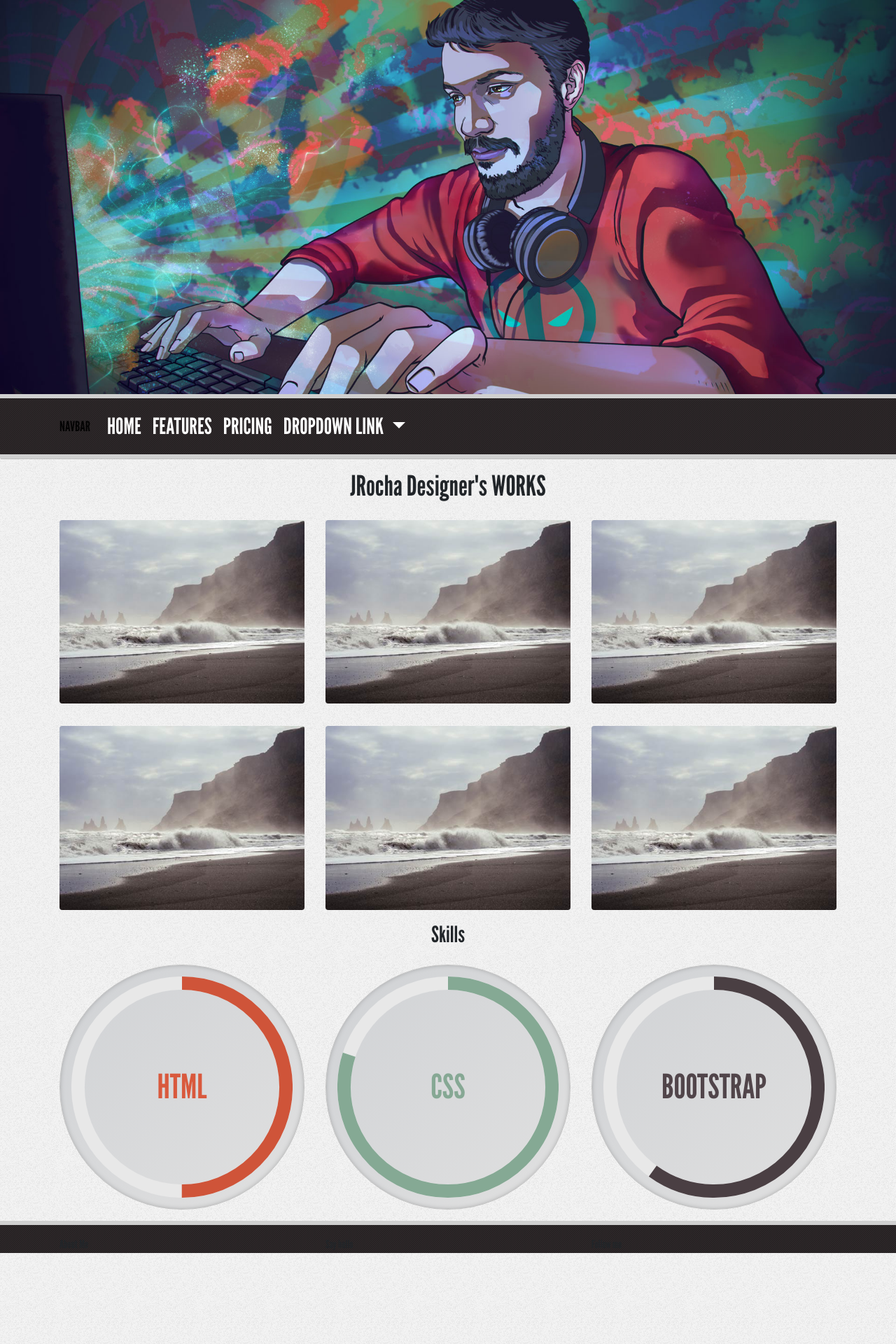
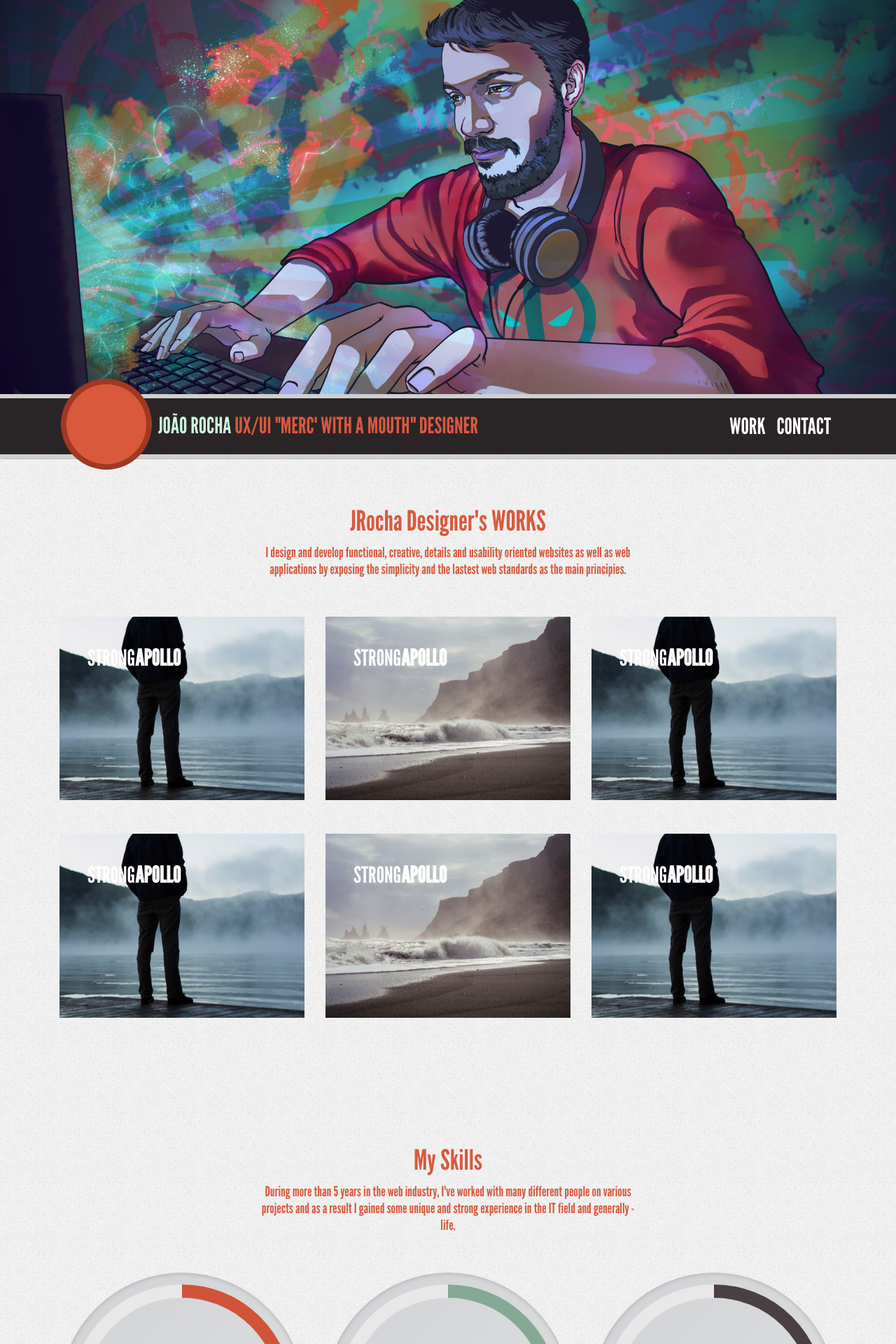
Before and after one commit to joaorocha/new-portfolio, a PHP site: page / in a window 1280 px wide. Shown: the top 1920 px of the page at 70% size. Run offline with PHP 8.4, Linux system fonts and the light colour scheme; some libraries are stand-ins or nearby versions.

Commit message:
Atualização e seções de footer

```diff
--- a/css/style.css
+++ b/css/style.css
@@ -15,7 +15,15 @@ body {
 	background: url(../img/pattern-noise.png) top left repeat;
 	background-position: top left;
 	font-family: "League Gothic", sans-serif;
-	height: 100000px;
+	/*height: 100000px;*/
+}
+
+.section-title {
+	color: #d9593d;
+}
+
+.section-title h2 {
+	font-size: 2.5rem
 }
 /***GENERAL***/
 
@@ -37,6 +45,8 @@ body {
 	box-shadow: 1px 1px rgba(0, 0, 0, 0.2);
 	font-size: 2em;
 	text-transform: uppercase;
+	-webkit-backface-visibility: hidden !important;
+    top: -1px;
 }
 
 .navbar-nav li a {
@@ -51,15 +61,37 @@ body {
 .navbar-nav li a:hover {
 	color: #C9F9DD !important;
 }
+
+.logo {
+	position: absolute;
+    top: -30px;
+}
+
+.text-menu {
+    color: #d9593d;
+    margin: 0px;
+    padding: 0px;
+    margin-left: 125px;
+}
+
+.color-light {
+	color: #C9F9DD
+}
 /***MENU***/
 
 
 /***JOBS***/
-
+#jobs {
+	padding: 50px 0px;
+}
 /***JOBS***/
 
 
 /***SKILLS***/
+#skills {
+	padding: 50px 0px;
+}
+
 .skill {
     width: 100%;
     /* height: 200px; */
@@ -90,5 +122,234 @@ footer {
 	background: url(../img/pattern-hash.png) top left repeat;
 	background-color: #272123;
 	border-top: 6px solid #d0d0d0;
+	padding: 50px 0px;
+}
+
+.about p {
+	color: #fff;
+	text-align: justify;
+	font-size: 1.3em;
+}
+
+.about h3,
+.contact h3,
+.social h3 {
+	text-transform: uppercase;
+	color: #d9593d;
+}
+
+.contact-label {
+	color: #fff;
+}
+
+.email-input,
+.message-field {
+	background-color: #fffee9;
+}
+
+.contact-btn {
+	background-color: #d9593d;
+    color: #fff;
+    text-transform: uppercase;
+    padding: 5px 60px;
+    border: none;
+    font-size: 1.3em;
+}
+
+.social-icon {
+
+	background-color: #443a3e;
+  	padding: 7px 7px;
+  	border-radius: 50%;
+  	color: #ffffff;
+  	font-size: 1.5em;
+  	display: inline-block;
+}
+
+.social-icon i {
+  	background-color: #67585e;
+  	border: 1px solid #8e7e7e;
+  	border-radius: 50%;
+  	color: #383033;
+	-webkit-transition: all 0.3s ease-in-out;
+  	-moz-transition: all 0.3s ease-in-out;
+  	-o-transition: all 0.3s ease-in-out;
+  	transition: all 0.3s ease-in-out;
+}
+
+.social-icon i:hover {
+  	transform: scale(1.1);
+  	-ms-transform: scale(1.1);
+  	-webkit-transform: scale(1.1);
+}
+
+.fb-icon {
+  	padding: 20px 25px;
+}
+
+.li-icon {
+  	padding: 20px 21px;
+}
+
+.gp-icon {
+  	padding: 20px 21px;
 }
 /***FOOTER***/
+
+
+
+
+.grid {
+	position: relative;
+	clear: both;
+	margin: 0 auto;
+/*	padding: 1em 0 4em;
+	max-width: 1000px;*/
+	list-style: none;
+	text-align: center;
+}
+
+/* Common style */
+.grid figure {
+	position: relative;
+	float: left;
+	overflow: hidden;
+	/*margin: 10px 1%;
+	min-width: 320px;
+	max-width: 480px;
+	max-height: 360px;
+	width: 48%;*/
+	height: auto;
+	background: #3085a3;
+	text-align: center;
+	cursor: pointer;
+}
+
+.grid figure img {
+	position: relative;
+	display: block;
+	min-height: 100%;
+	max-width: 100%;
+	opacity: 0.8;
+}
+
+.grid figure figcaption {
+	padding: 2em;
+	color: #fff;
+	text-transform: uppercase;
+	font-size: 1.25em;
+	-webkit-backface-visibility: hidden;
+	backface-visibility: hidden;
+}
+
+.grid figure figcaption::before,
+.grid figure figcaption::after {
+	pointer-events: none;
+}
+
+.grid figure figcaption,
+.grid figure figcaption > a {
+	position: absolute;
+	top: 0;
+	left: 0;
+	width: 100%;
+	height: 100%;
+}
+
+/* Anchor will cover the whole item by default */
+/* For some effects it will show as a button */
+.grid figure figcaption > a {
+	z-index: 1000;
+	text-indent: 200%;
+	white-space: nowrap;
+	font-size: 0;
+	opacity: 0;
+}
+
+.grid figure h2 {
+	word-spacing: -0.15em;
+	font-weight: 300;
+}
+
+.grid figure h2 span {
+	font-weight: 800;
+}
+
+.grid figure h2,
+.grid figure p {
+	margin: 0;
+}
+
+.grid figure p {
+	letter-spacing: 1px;
+	font-size: 68.5%;
+}
+
+/* Individual effects */
+
+
+/*-----------------*/
+/***** Apollo *****/
+/*-----------------*/
+
+figure.effect-apollo {
+	background: #272123;
+}
+
+figure.effect-apollo img {
+	opacity: 0.95;
+	-webkit-transition: opacity 0.35s, -webkit-transform 0.35s;
+	transition: opacity 0.35s, transform 0.35s;
+	-webkit-transform: scale3d(1.05,1.05,1);
+	transform: scale3d(1.05,1.05,1);
+}
+
+figure.effect-apollo figcaption::before {
+	position: absolute;
+	top: 0;
+	left: 0;
+	width: 100%;
+	height: 100%;
+	background: rgba(255,255,255,0.5);
+	content: '';
+	-webkit-transition: -webkit-transform 0.6s;
+	transition: transform 0.6s;
+	-webkit-transform: scale3d(1.9,1.4,1) rotate3d(0,0,1,45deg) translate3d(0,-100%,0);
+	transform: scale3d(1.9,1.4,1) rotate3d(0,0,1,45deg) translate3d(0,-100%,0);
+}
+
+figure.effect-apollo p {
+    position: absolute;
+    right: 0;
+    bottom: 0;
+    margin: 2em;
+    padding: 0 .5em;
+    max-width: 150px;
+    border-right: 4px solid #fff;
+    text-align: right;
+    opacity: 0;
+    -webkit-transition: opacity 0.35s;
+    transition: opacity 0.35s;
+    font-size: .8em;
+}
+
+figure.effect-apollo h2 {
+	text-align: left;
+}
+
+figure.effect-apollo:hover img {
+	opacity: 0.6;
+	-webkit-transform: scale3d(1,1,1);
+	transform: scale3d(1,1,1);
+}
+
+figure.effect-apollo:hover figcaption::before {
+	-webkit-transform: scale3d(1.9,1.4,1) rotate3d(0,0,1,45deg) translate3d(0,100%,0);
+	transform: scale3d(1.9,1.4,1) rotate3d(0,0,1,45deg) translate3d(0,100%,0);
+}
+
+figure.effect-apollo:hover p {
+	opacity: 1;
+	-webkit-transition-delay: 0.1s;
+	transition-delay: 0.1s;
+}
--- a/index.html
+++ b/index.html
@@ -12,6 +12,11 @@
         <link rel="stylesheet" href="css/style.css">
 
         <title>JRocha Designer</title>
+
+        <link rel="stylesheet" href="https://use.fontawesome.com/releases/v5.0.8/css/solid.css" integrity="sha384-v2Tw72dyUXeU3y4aM2Y0tBJQkGfplr39mxZqlTBDUZAb9BGoC40+rdFCG0m10lXk" crossorigin="anonymous">
+        <link rel="stylesheet" href="https://use.fontawesome.com/releases/v5.0.8/css/regular.css" integrity="sha384-A/oR8MwZKeyJS+Y0tLZ16QIyje/AmPduwrvjeH6NLiLsp4cdE4uRJl8zobWXBm4u" crossorigin="anonymous">
+        <link rel="stylesheet" href="https://use.fontawesome.com/releases/v5.0.8/css/brands.css" integrity="sha384-IiIL1/ODJBRTrDTFk/pW8j0DUI5/z9m1KYsTm/RjZTNV8RHLGZXkUDwgRRbbQ+Jh" crossorigin="anonymous">
+        <link rel="stylesheet" href="https://use.fontawesome.com/releases/v5.0.8/css/fontawesome.css" integrity="sha384-q3jl8XQu1OpdLgGFvNRnPdj5VIlCvgsDQTQB6owSOHWlAurxul7f+JpUOVdAiJ5P" crossorigin="anonymous">
     </head>
     <body>
         <!--HEADER-->
@@ -22,30 +27,20 @@
         <!--MENU-->
         <nav class="navbar sticky-top navbar-light navbar-expand-lg">
             <div class="container">
-                <a class="navbar-brand" href="#">Navbar</a>
+                <a class="navbar-brand" href="#">
+                    <img src="img/logo.png" width="134" height="134" alt="" class="logo">
+                  </a>
                 <button class="navbar-toggler" type="button" data-toggle="collapse" data-target="#navbarNavDropdown" aria-controls="navbarNavDropdown" aria-expanded="false" aria-label="Toggle navigation">
                     <span class="navbar-toggler-icon"></span>
                 </button>
+                <h2 class="text-menu"><span class="color-light">João Rocha</span> UX/UI "Merc' with a mouth" designer</h2>
                 <div class="collapse navbar-collapse" id="navbarNavDropdown">
-                    <ul class="navbar-nav">
+                    <ul class="navbar-nav ml-auto">
                         <li class="nav-item active">
-                            <a class="nav-link" href="#">Home <span class="sr-only">(current)</span></a>
+                            <a class="nav-link" href="#">WORK <span class="sr-only">(current)</span></a>
                         </li>
                         <li class="nav-item">
-                            <a class="nav-link" href="#">Features</a>
-                        </li>
-                        <li class="nav-item">
-                            <a class="nav-link" href="#">Pricing</a>
-                        </li>
-                        <li class="nav-item dropdown">
-                            <a class="nav-link dropdown-toggle" href="#" id="navbarDropdownMenuLink" data-toggle="dropdown" aria-haspopup="true" aria-expanded="false">
-                                Dropdown link
-                            </a>
-                            <div class="dropdown-menu" aria-labelledby="navbarDropdownMenuLink">
-                                <a class="dropdown-item" href="#">Action</a>
-                                <a class="dropdown-item" href="#">Another action</a>
-                                <a class="dropdown-item" href="#">Something else here</a>
-                            </div>
+                            <a class="nav-link" href="#">CONTACT</a>
                         </li>
                     </ul>
                 </div>
@@ -57,29 +52,86 @@
             <!--JOBS-->
             <div id="jobs">
                 <div class="row justify-content-center my-3">
-                    <div class="col-4">
-                        <h1 class="text-center">JRocha Designer's WORKS</h1>
+                    <div class="col-6">
+                        <div class="section-title">
+                            <h1 class="text-center">JRocha Designer's WORKS</h1>
+                            <h5 class="subtitle text-center">I design and develop functional, creative, details and usability oriented websites as well as web applications by exposing the simplicity and the lastest web standards as the main principies.</h5>
+                        </div>
                     </div>
                 </div>
-                <div class="row my-3">
+                <div class="row my-5">
                     <div class="col">
-                        <img src="img/22.jpg" class="img-fluid rounded">
+                        <div class="grid">
+                            <figure class="effect-apollo">
+                                <img src="img/18.jpg" alt="img18"/>
+                                <figcaption>
+                                    <h2>Strong <span>Apollo</span></h2>
+                                    <p>Wordpress<br>Responsive<br>Web Design<br>E-Commerce</p>
+                                    <a href="#">View more</a>
+                                </figcaption>
+                            </figure>
+                        </div>
                     </div>
                     <div class="col">
-                        <img src="img/22.jpg" class="img-fluid rounded">
+                        <div class="grid">
+                            <figure class="effect-apollo">
+                                <img src="img/22.jpg" alt="img18"/>
+                                <figcaption>
+                                    <h2>Strong <span>Apollo</span></h2>
+                                    <p>Apollo's last game of pool was so strange.</p>
+                                    <a href="#">View more</a>
+                                </figcaption>
+                            </figure>
+                        </div>
                     </div>
                     <div class="col">
-                        <img src="img/22.jpg" class="img-fluid rounded">
+                        <div class="grid">
+                            <figure class="effect-apollo">
+                                <img src="img/18.jpg" alt="img18"/>
+                                <figcaption>
+                                    <h2>Strong <span>Apollo</span></h2>
+                                    <p>Apollo's last game of pool was so strange.</p>
+                                    <a href="#">View more</a>
+                                </figcaption>
+                            </figure>
+                        </div>
                     </div>
                     <div class="w-100 my-3"></div>
                     <div class="col">
-                        <img src="img/22.jpg" class="img-fluid rounded">
+                        <div class="grid">
+                            <figure class="effect-apollo">
+                                <img src="img/18.jpg" alt="img18"/>
+                                <figcaption>
+                                    <h2>Strong <span>Apollo</span></h2>
+                                    <p>Apollo's last game of pool was so strange.</p>
+                                    <a href="#">View more</a>
+                                </figcaption>
+                            </figure>
+                        </div>
                     </div>
                     <div class="col">
-                        <img src="img/22.jpg" class="img-fluid rounded">
+                        <div class="grid">
+                            <figure class="effect-apollo">
+                                <img src="img/22.jpg" alt="img18"/>
+                                <figcaption>
+                                    <h2>Strong <span>Apollo</span></h2>
+                                    <p>Apollo's last game of pool was so strange.</p>
+                                    <a href="#">View more</a>
+                                </figcaption>
+                            </figure>
+                        </div>
                     </div>
                     <div class="col">
-                        <img src="img/22.jpg" class="img-fluid rounded">
+                        <div class="grid">
+                            <figure class="effect-apollo">
+                                <img src="img/18.jpg" alt="img18"/>
+                                <figcaption>
+                                    <h2>Strong <span>Apollo</span></h2>
+                                    <p>Apollo's last game of pool was so strange.</p>
+                                    <a href="#">View more</a>
+                                </figcaption>
+                            </figure>
+                        </div>
                     </div>
                 </div>
             </div><!--END JOBS-->
@@ -87,11 +139,14 @@
             <!--SKILLS-->
             <div id="skills">
                 <div class="row justify-content-center my-3">
-                    <div class="col-4">
-                        <h2 class="text-center">Skills</h2>
+                    <div class="col-6">
+                        <div class="section-title">
+                            <h2 class="text-center">My Skills</h2>
+                            <h5 class="text-center">During more than 5 years in the web industry, I've worked with many different people on various projects and as a result I gained some unique and strong experience in the IT field and generally - life.</h5>
+                        </div>
                     </div>
                 </div>
-                <div class="row my-3">
+                <div class="row my-5">
                     <div class="col-4">
                         <div id="skill1" class="skill"></div>
                     </div>
@@ -110,13 +165,35 @@
             <div class="container">
                 <div class="row my-3">
                     <div class="col-4">
-                        About Me
+                        <div class="about">
+                            <h3>About me</h3>
+                            <p>My name is João Victor Rocha. I'm 25, front-end, web designer and developer based on Brazil's capital. Graduated on Computer Science currently working as freelancer.</p>
+                            <p>I'm always trying to make new projects, improve my criativity and learn more about The new web standards to keep myself well informed about it.</p>
+                        </div>
                     </div>
                     <div class="col-4">
-                        Say hello
+                        <div class="contact">
+                            <h3>Say Hello!</h3>
+                            <form>
+                                <div class="form-group">
+                                    <label for="EmailInput" class="contact-label">Email address:</label>
+                                    <input type="email" class="form-control email-input" name="email">
+
+                                </div>
+                                <div class="form-group">
+                                    <label for="MessageInput" class="contact-label">Message:</label>
+                                    <textarea class="message-field form-control"></textarea>
+                                </div>
+                                <button type="submit" class="btn btn-light contact-btn">Enviar</button>
+                            </form>
+                        </div>
                     </div>
                     <div class="col-4">
-                        Follow me
+                        <div class="social">
+                            <h3>Follow me</h3>
+                            <a href="" class="social-icon"><i class="fab fa-facebook-f fb-icon"></i></a>
+                            <a href="" class="social-icon"><i class="fab fa-linkedin-in li-icon"></i></a>
+                        </div>
                     </div>
                 </div>
             </div>
@@ -189,5 +266,6 @@
 
             bar.animate(0.6);  // Number from 0.0 to 1.0
         </script>
+
   </body>
 </html>
```
Also changed, not shown: img/logo.png (added).
